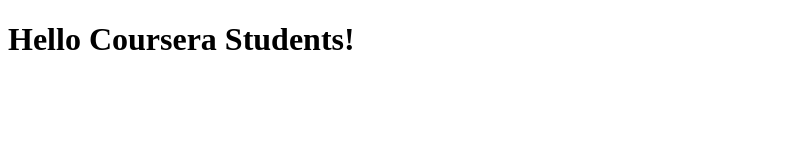
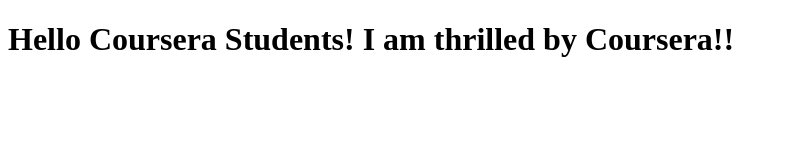
Before and after one commit to thepythonist99/coursera_course, a plain HTML site: page index.html in a window 1280 px wide. Shown: the whole page, without its empty margins (0-787 px from the left). Drawn offline with Linux system fonts and the light colour scheme.

Commit message:
New version of web file

```diff
--- a/index.html
+++ b/index.html
@@ -5,6 +5,6 @@
     <title>Hello Coursera</title>
   </head>
   <body>
-    <h1>Hello Coursera Students!</h1>
+    <h1>Hello Coursera Students! I am thrilled by Coursera!!</h1>
   </body>
 </html>
```
